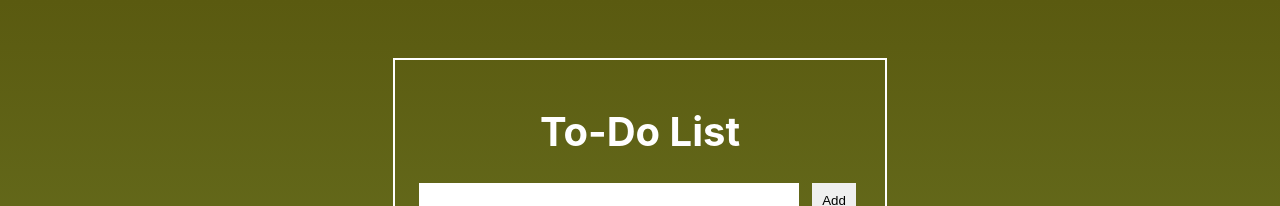
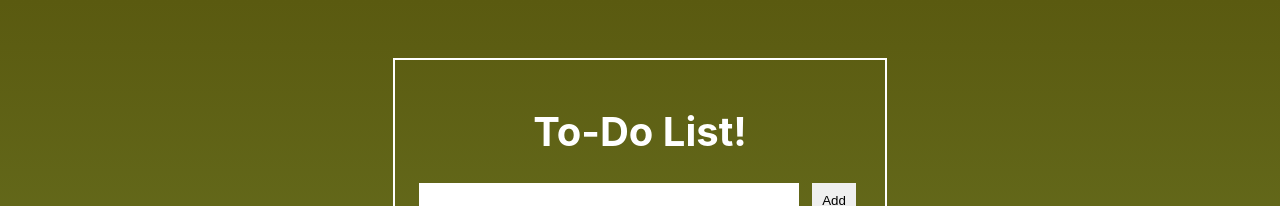
Before and after one commit to YJiaZhen/Todolist, a React (Create React App) app: page / in a window 1280 px wide. Shown: the top 206 px of the page. Built offline with nearby package versions, Linux system fonts and the light colour scheme.

Commit message:
3 commit

```diff
--- a/src/HelloWorld.js
+++ b/src/HelloWorld.js
@@ -93,7 +93,7 @@ const HelloWorld = () => {
     <div className="App">
       <div className="container">
         {/* 標題 */}
-        <h1>To-Do List</h1>
+        <h1>To-Do List!</h1>
         {/* 待辦事項的輸入表單，提交按鈕觸發handleSubmit函式 */}
         <form className="toDoForm" onSubmit={handleSubmit}>
           {/* 新增待辦事項的輸入框，onChange每當輸入框改變時調用，value讓它等於{inputToDo}，輸入新增按鈕後就會輸入框就會變成空 */}
```
